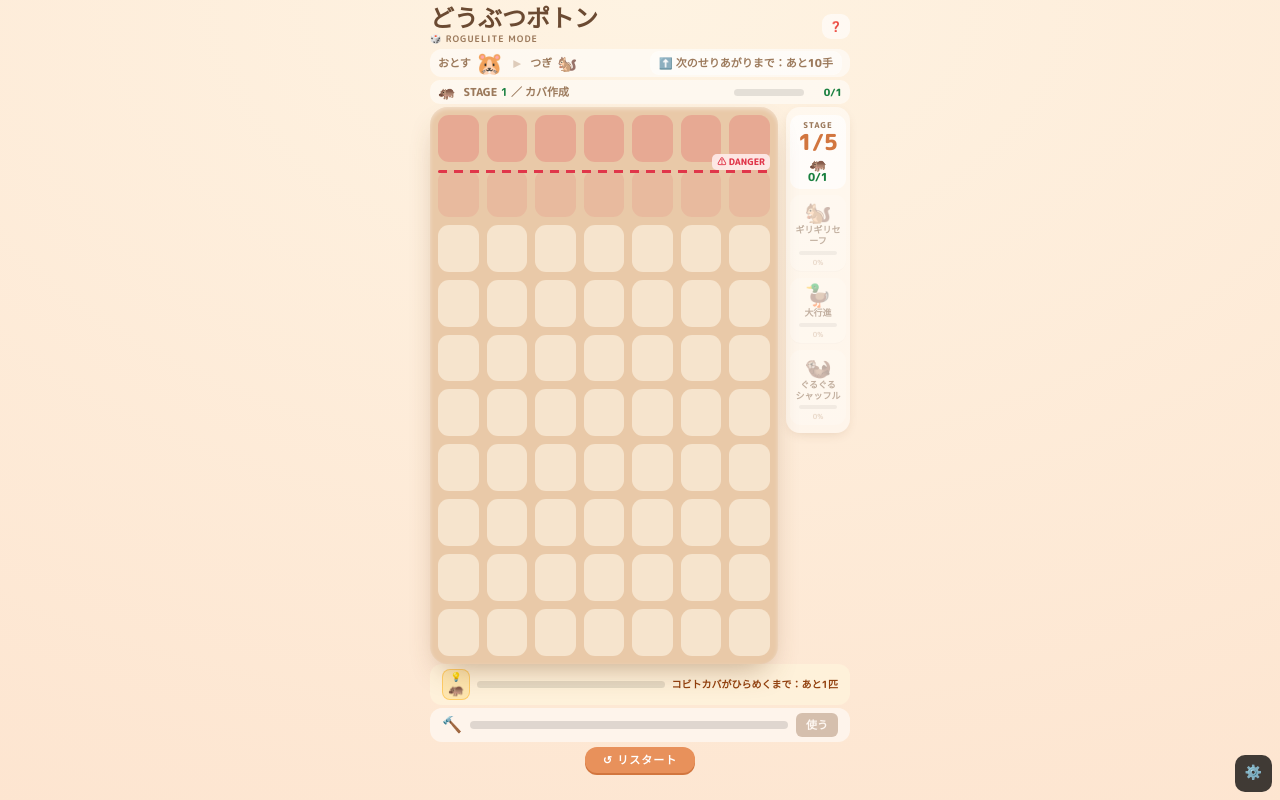
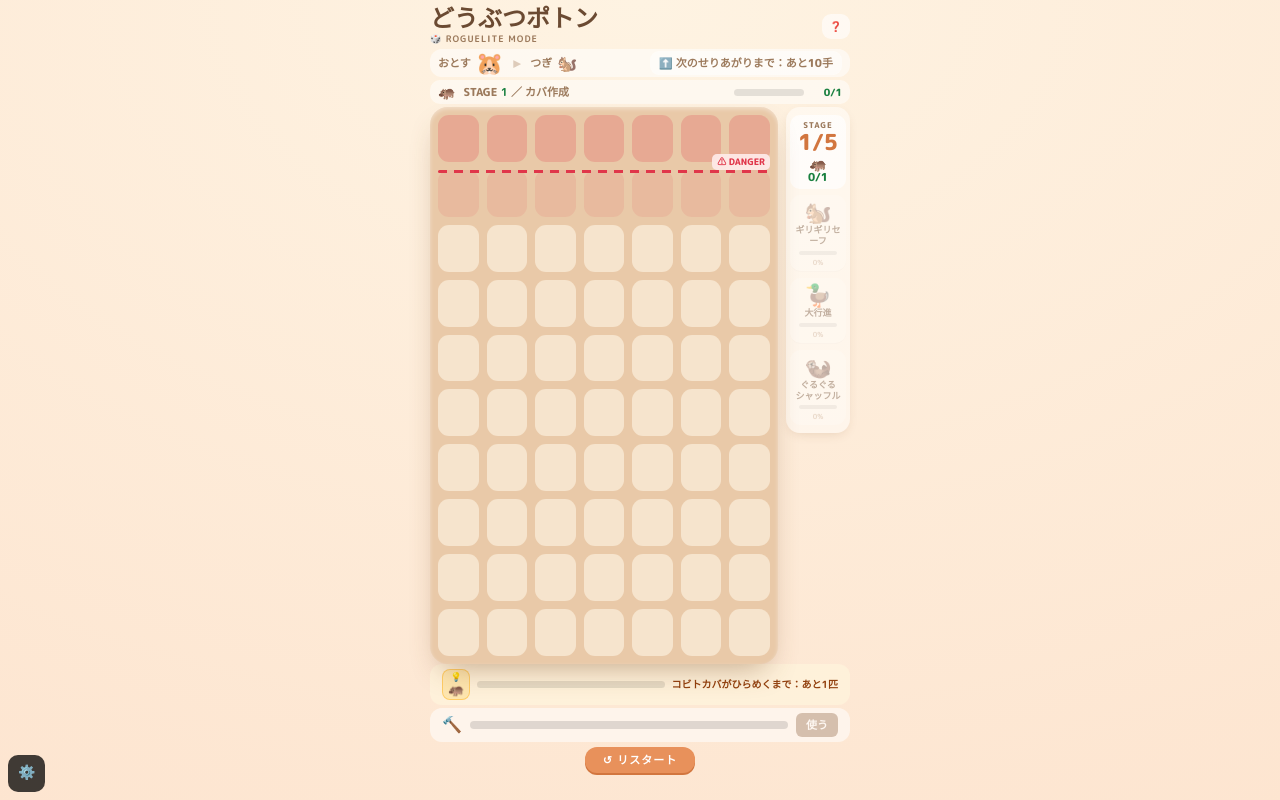
Before and after one commit to yukiyeahhhh/hippo-fall, a plain HTML site: page index.html in a window 1280 px wide. Drawn offline with Linux system fonts and the light colour scheme.

Commit message:
デバッグパネルを右下→左下に移動してハンマーボタンとの重なりを解消

```diff
--- a/style.css
+++ b/style.css
@@ -139,7 +139,7 @@
   .goal-bar-fill{height:100%;width:0%;background:linear-gradient(90deg,#22c55e,#86efac);border-radius:4px;transition:width .3s;}
   .goal-count{color:#1a8040;min-width:30px;text-align:right;font-size:10px;}
   /* デバッグパネル */
-  #debugPanel{position:fixed;bottom:8px;right:8px;background:rgba(0,0,0,.75);color:#fff;border-radius:10px;font-size:10px;font-family:monospace;z-index:100;line-height:1.8;}
+  #debugPanel{position:fixed;bottom:8px;left:8px;background:rgba(0,0,0,.75);color:#fff;border-radius:10px;font-size:10px;font-family:monospace;z-index:100;line-height:1.8;}
   #debugToggle{cursor:pointer;padding:6px 10px;display:block;font-size:14px;text-align:center;}
   #debugBody{display:none;padding:0 10px 8px;}
   #debugPanel b{color:#ffc400;display:block;margin-bottom:2px;}
```
